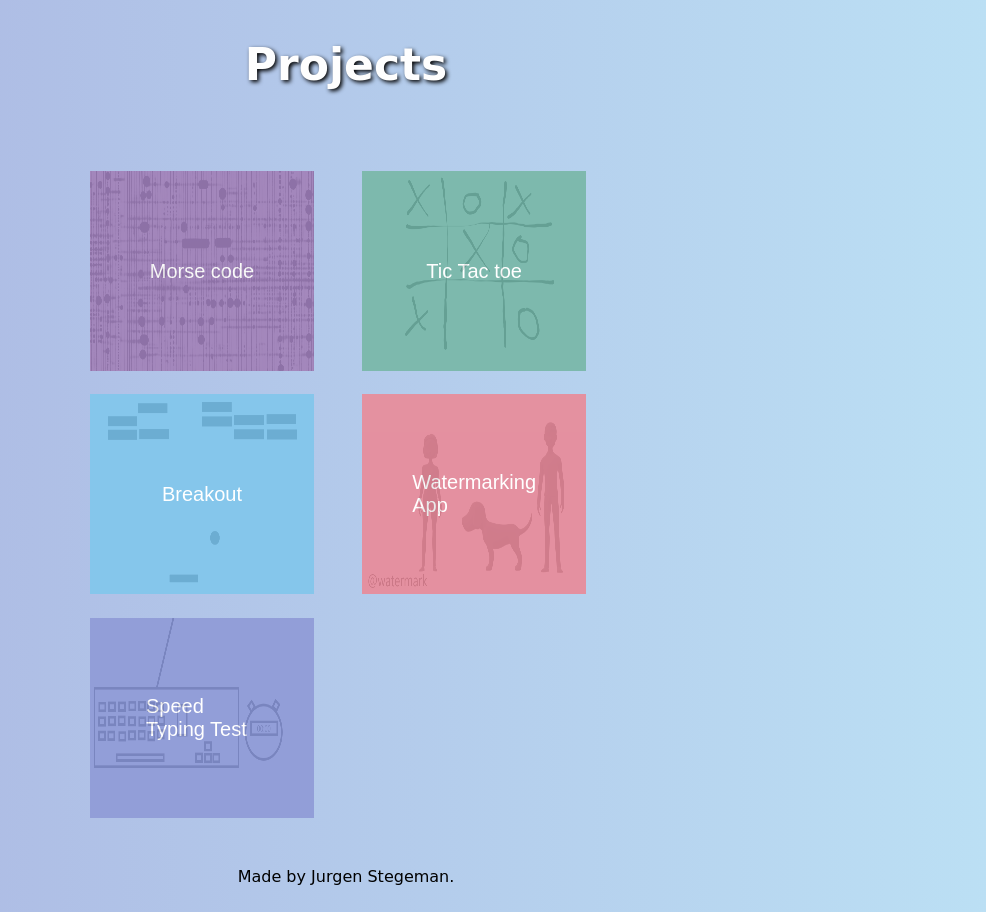
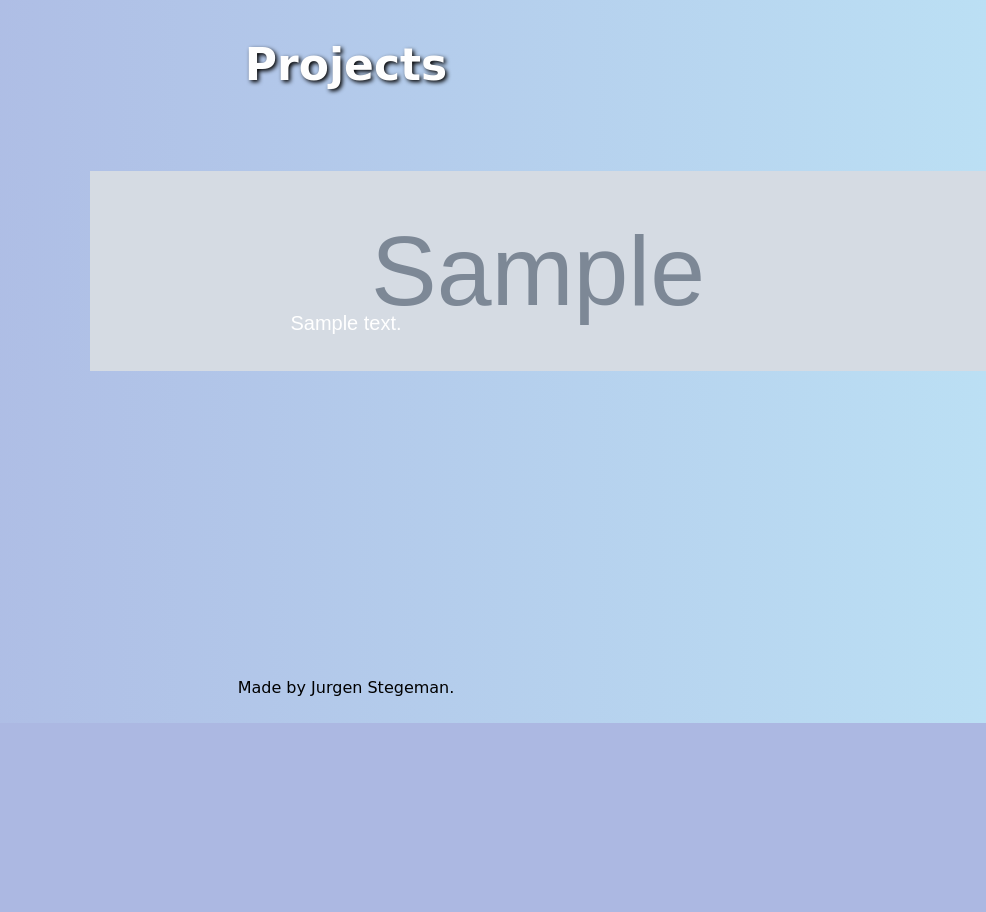
Before and after one commit to Thoredo/portfolio-site, a Flask app: template templates/projects.html in a window 1280 px wide. Shown: the part 77-989 px from the top of the page, without its empty margins (294-1280 px from the left). After the commit the page ends 800 px from the top, so only its background shows below. Run offline with Flask 3, Linux system fonts and the light colour scheme; the template is opened without the code that fills it: most values are stand-ins (such as "Sample title", 1, 10 or a date in 2020); grey boxes marked "Sample" are stand-in pictures.

Commit message:
Add for loop and json file to projects.html

```diff
--- a/server.py
+++ b/server.py
@@ -6,6 +6,7 @@ from datetime import datetime
 from dotenv import load_dotenv
 import os
 import smtplib
+import json
 
 load_dotenv()
 
@@ -51,7 +52,11 @@ def index():
 
 @app.route("/projects")
 def projects():
-    return render_template("projects.html", animation_class="start-projects")
+    with open("static/data/projects.json") as file:
+        project_data = json.load(file)
+    return render_template(
+        "projects.html", animation_class="start-projects", project_data=project_data
+    )
 
 
 @app.route("/contact", methods=["GET", "POST"])
--- a/static/css/style.css
+++ b/static/css/style.css
@@ -360,8 +360,13 @@ footer {
         margin-top: 40px;
     }
 
+    .about-text {
+        margin-left: 5%;
+    }
+
     .about-image {
-        width: 100%;
+        width: 95%;
+        margin-bottom: 3%;
     }
 
     .form-container {
--- a/templates/projects.html
+++ b/templates/projects.html
@@ -6,44 +6,17 @@
 <div class="content">
     <h1>Projects</h1>
     <div class="projects">
-        <div class="image-container">
-            <a href="#"><img src="static/images/morse-code.png" alt="black and white image with dots and stripes"
-                    class="project-images"></a>
-            <div class="overlay overlayViolet">
-                <div class="text">Morse code</div>
+        {% for project in project_data %}
+        <div class="{{ project['img-container-class'] }}">
+            <a href="#"><img src="{{ project['img-src'] }}" alt="{{ project['img-alt'] }}" class="project-images"></a>
+            <div class="{{ project['overlay-class'] }}">
+                <div class="text">{{ project['overlay-text'] }}</div>
             </div>
         </div>
-        <div class="image-container right-images">
-            <a href="#"><img src="static/images/tic-tac-toe.png" alt="black and white image of tic tac toe"
-                    class="project-images"></a>
-            <div class="overlay overlayCambridgeBlue">
-                <div class="text">Tic Tac toe</div>
-            </div>
-        </div>
+        {% if loop.index % 2 == 0 %}
         <br>
-        <div class="image-container">
-            <a href="#"><img src="static/images/breakout.png" alt="black and white image of breakout game"
-                    class="project-images"></a>
-            <div class="overlay overlayMayaBlue">
-                <div class="text">Breakout</div>
-            </div>
-        </div>
-        <div class="image-container right-images">
-            <a href="#"><img src="static/images/image-watermarking.png"
-                    alt="black and white image for my watermarking app" class="project-images"></a>
-            <div class="overlay overlayRose">
-                <div class="text">Watermarking App</div>
-            </div>
-        </div>
-        <br>
-        <div class="image-container">
-            <a href="#"><img src="static/images/speed-typing-test.png"
-                    alt="black and white image for my speed typing test app" class="project-images"></a>
-            <div class="overlay overlayVistaBlue">
-                <div class="text">Speed Typing Test</div>
-            </div>
-        </div>
-
+        {% endif %}
+        {% endfor %}
 
     </div>
 </div>
```
Also changed, not shown: static/data/projects.json (added, +37 -0 lines).
